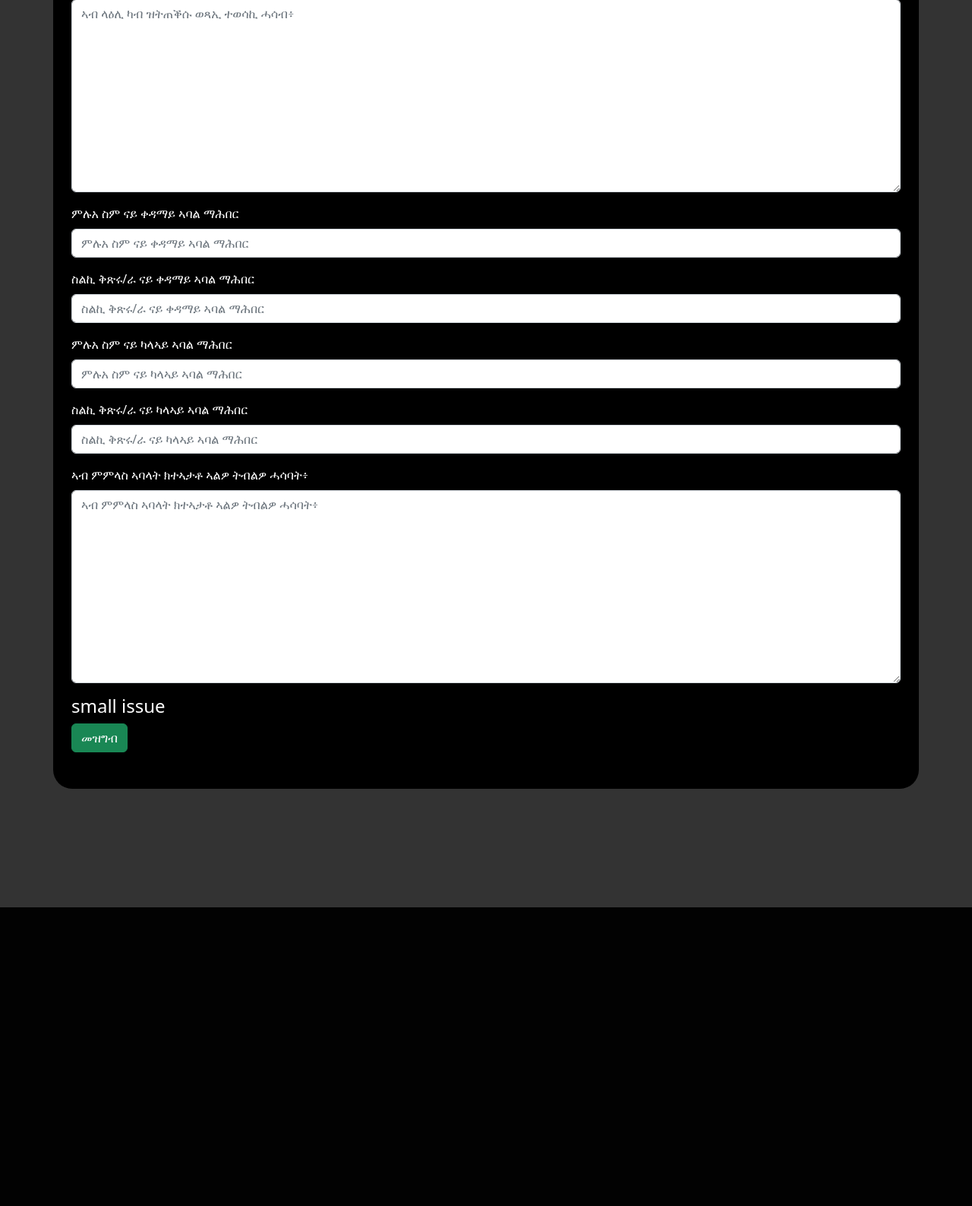
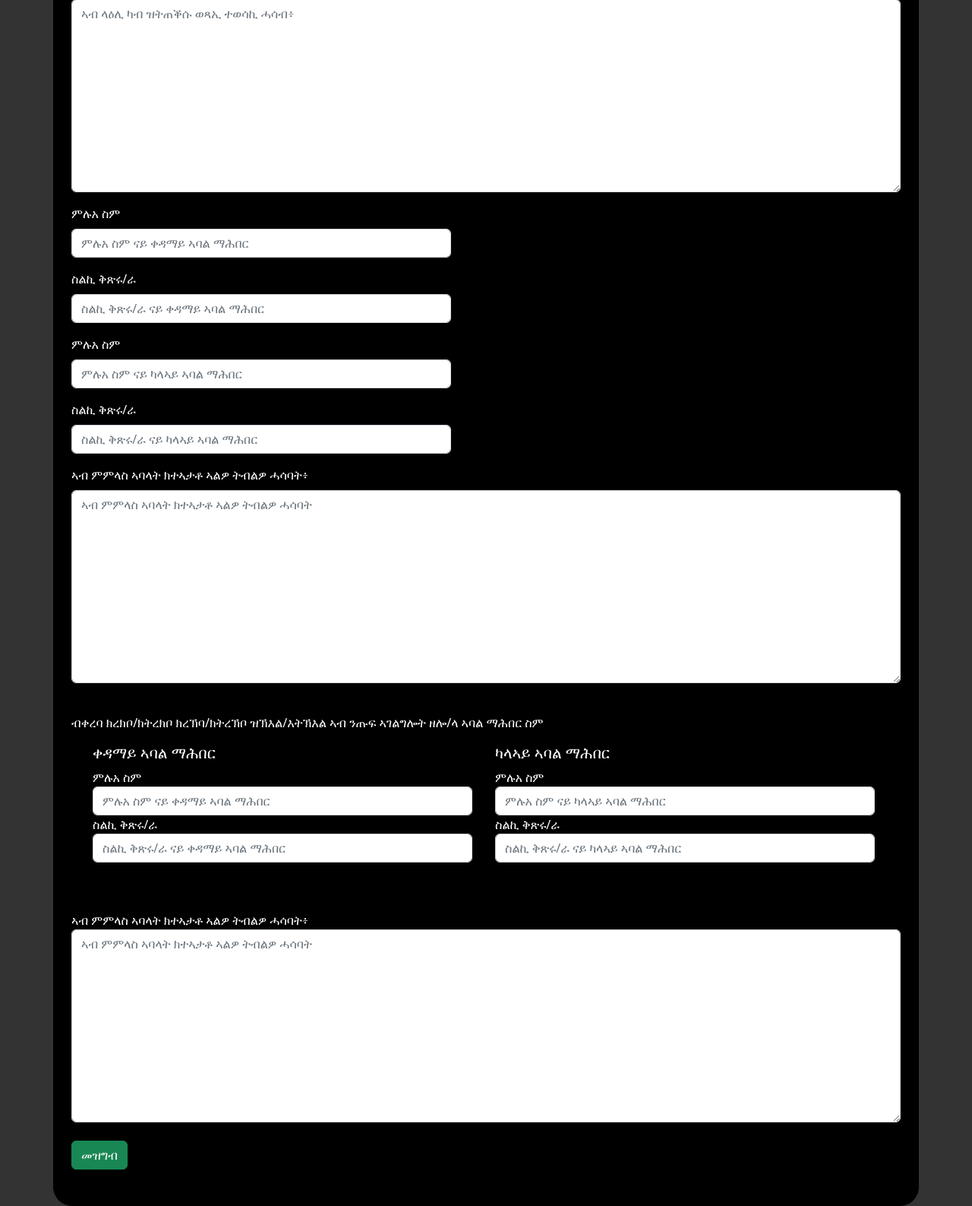
Before and after one commit to Shalom-Berhane/form_collector, a Django app: page /form/ in a window 1280 px wide. Shown: the part 722-2309 px from the top of the page at 76% size. Before the commit the page ends 1916 px from the top, so only its background shows below. Run offline with Django 3.2, Linux system fonts and the light colour scheme; the visitor is signed in with stand-in values (Sample User, id 1); a map, chart or similar area stays blank; some libraries are stand-ins or nearby versions.

Commit message:
form arrangement

```diff
--- a/members/forms.py
+++ b/members/forms.py
@@ -49,6 +49,32 @@ class LostMemberCreateForm(forms.ModelForm):
         model = LostMemberModel
         fields = "__all__"
         exclude = ['author']
+        widgets = {
+            'member1_name': forms.TextInput(attrs={
+                'class': "form-control",
+                'style': 'max-width: 500px;',
+                'placeholder': 'ምሉአ ስም ናይ ቀዳማይ ኣባል ማሕበር',
+                }),
+            'member2_name': forms.TextInput(attrs={
+                'class': "form-control",
+                'style': 'max-width: 500px;',
+                'placeholder': 'ምሉአ ስም ናይ ካላኣይ ኣባል ማሕበር',
+            }),
+            'member1_phone': forms.TextInput(attrs={
+                'class': "form-control",
+                'style': 'max-width: 500px;',
+                'placeholder': 'ስልኪ ቅጽሩ/ራ ናይ ቀዳማይ ኣባል ማሕበር'
+                }),
+            'member2_phone': forms.TextInput(attrs={
+                'class': "form-control",
+                'style': 'max-width: 500px;',
+                'placeholder': 'ስልኪ ቅጽሩ/ራ ናይ ካላኣይ ኣባል ማሕበር'
+            }),
+            'additional_advice': forms.Textarea(attrs={
+                'class': "form-control",
+                'placeholder': 'ኣብ ምምላስ ኣባላት ክተኣታቶ ኣልዎ ትብልዎ ሓሳባት'
+            })
+        }
 
     def __init__(self, *args, **kwargs):
         super().__init__(*args, **kwargs)
@@ -58,8 +84,8 @@ class LostMemberCreateForm(forms.ModelForm):
         self.fields['phone_number'].label = 'ስልኪ ቅጽሩ/ራ፥'
         self.fields['participation'].label = 'ገምጋም ህልው ኣገልግሎት ዘይነጥፍ ዘሎ ኣባል ማሕበር፥'
         self.fields['additional_reason'].label = 'ኣብ ላዕሊ ካብ ዝትጠቕሱ ወጻኢ ተወሳኪ ሓሳብ፥'
-        self.fields['member1_name'].label = 'ምሉአ ስም ናይ ቀዳማይ ኣባል ማሕበር'
-        self.fields['member1_phone'].label = 'ስልኪ ቅጽሩ/ራ ናይ ቀዳማይ ኣባል ማሕበር'
-        self.fields['member2_name'].label = 'ምሉአ ስም ናይ ካላኣይ ኣባል ማሕበር'
-        self.fields['member2_phone'].label = 'ስልኪ ቅጽሩ/ራ ናይ ካላኣይ ኣባል ማሕበር'
+        self.fields['member1_name'].label = 'ምሉአ ስም'
+        self.fields['member1_phone'].label = 'ስልኪ ቅጽሩ/ራ'
+        self.fields['member2_name'].label = 'ምሉአ ስም'
+        self.fields['member2_phone'].label = 'ስልኪ ቅጽሩ/ራ'
         self.fields['additional_advice'].label = 'ኣብ ምምላስ ኣባላት ክተኣታቶ ኣልዎ ትብልዎ ሓሳባት፥'
--- a/members/templates/lost_member.html
+++ b/members/templates/lost_member.html
@@ -7,8 +7,29 @@
     <h3>ዕላማ ናይዚ ፎርም አዚ ካብ ኣገልግሎት ማሕበር ርሒቆም ዘለዉ ኣባላት ማሕበር ናብ ኣገልግሎት ንምምስ ስለ ዝኮነ ምትሕብባርኩም ከይፍለየና ንምሕጸን!</h3>
     <form enctype="multipart/form-data" method="POST">
         {% csrf_token %}
-        {% bootstrap_form form %}
-        <h4>small issue</h4>
+        {% bootstrap_form form exclude="member1_name, member1_phone, member2_name, member2_phone, additional_advice"%}
+        <br/>
+        <p>ብቀረባ ክረክቦ/ክትረክቦ  ክረኽባ/ክትረኽቦ ዝኽእል/እትኽእል ኣብ ንጡፍ ኣገልግሎት ዘሎ/ላ ኣባል ማሕበር ስም</p>
+        <div class="row m-3">
+
+            <div class="col-sm-6">
+                <h5>ቀዳማይ ኣባል ማሕበር</h5>
+                {{form.member1_name.label}}{{form.member1_name}}
+                {{form.member1_phone.label}}{{form.member1_phone}}
+            <br/>
+            </div>
+            <div class="col-sm-6">
+                <h5>ካላኣይ ኣባል ማሕበር</h5>
+                {{form.member2_name.label}}{{form.member2_name}}
+                {{form.member2_phone.label}}{{form.member2_phone}}
+            </div>
+
+        </div>
+
+
+        <br/>
+        {{form.additional_advice.label}}{{form.additional_advice}}
+        <br/>
         <input type="submit" value="መዝግብ" class="btn btn-success">
     </form>
     <br/>
--- a/members/templates/members/memberformmodel_detail.html
+++ b/members/templates/members/memberformmodel_detail.html
@@ -6,13 +6,10 @@
 {% if user.is_staff or user == object.user_name%}
 <div class="row m-3">
 
-    <div class="col-sm-5">
+    <div class="col-sm-8">
         <h5>ምሉአ ስም: <u>{{ object.full_name }} </u></h5>
         <h6>ቁ. ስልኪ: <u>{{ object.phone_number }}</u></h6>
         <h6>ህልው ገዛወቲ: <u>{{ object.address }}</u></h6>
-    </div>
-    <div class="col-sm-3">
-        <p></p>
     </div>
     <div class="col-sm-4">
         {% if object.photo %}
```
Also changed, not shown: members/templates/members/lostmembermodel_detail.html (+3 -5 lines).
